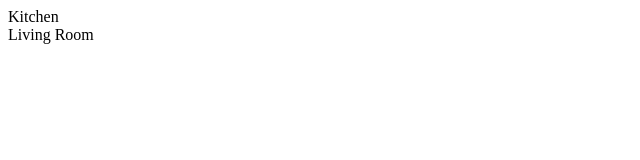
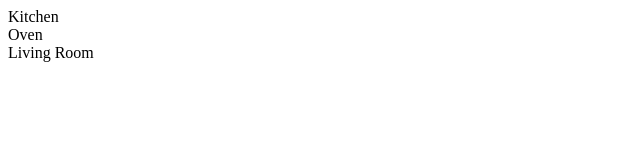
Before and after one commit to saraehutch94/react-floor-plan, a React (Create React App) app: page / in a window 1280 px wide. Shown: the top 160 px of the page, without its empty margins (0-640 px from the left). Built offline with nearby package versions, Linux system fonts and the light colour scheme.

Commit message:
create oven component, import to Kitchen

```diff
--- a/src/components/Kitchen.js
+++ b/src/components/Kitchen.js
@@ -1,5 +1,12 @@
+import Oven from "./Oven";
+
 function Kitchen() {
-  return <div>Kitchen</div>;
+  return (
+    <div>
+      <div>Kitchen</div>
+      <Oven />
+    </div>
+  );
 }
 
 export default Kitchen;
--- /dev/null
+++ b/src/components/Oven.js
@@ -0,0 +1,5 @@
+function Oven() {
+  return <div>Oven</div>;
+}
+
+export default Oven;
```
Also changed, not shown: src/components/Sink.js (added).
